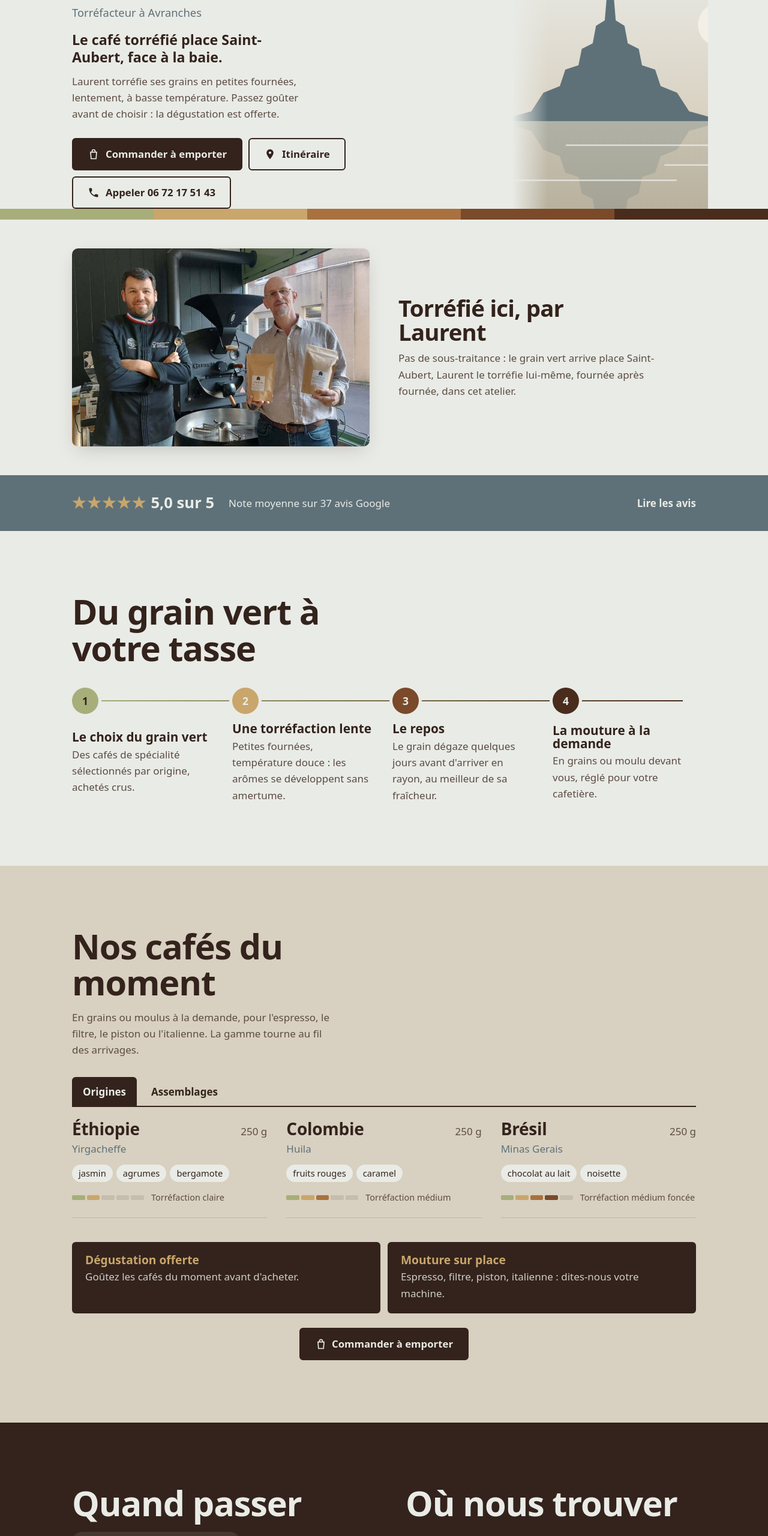
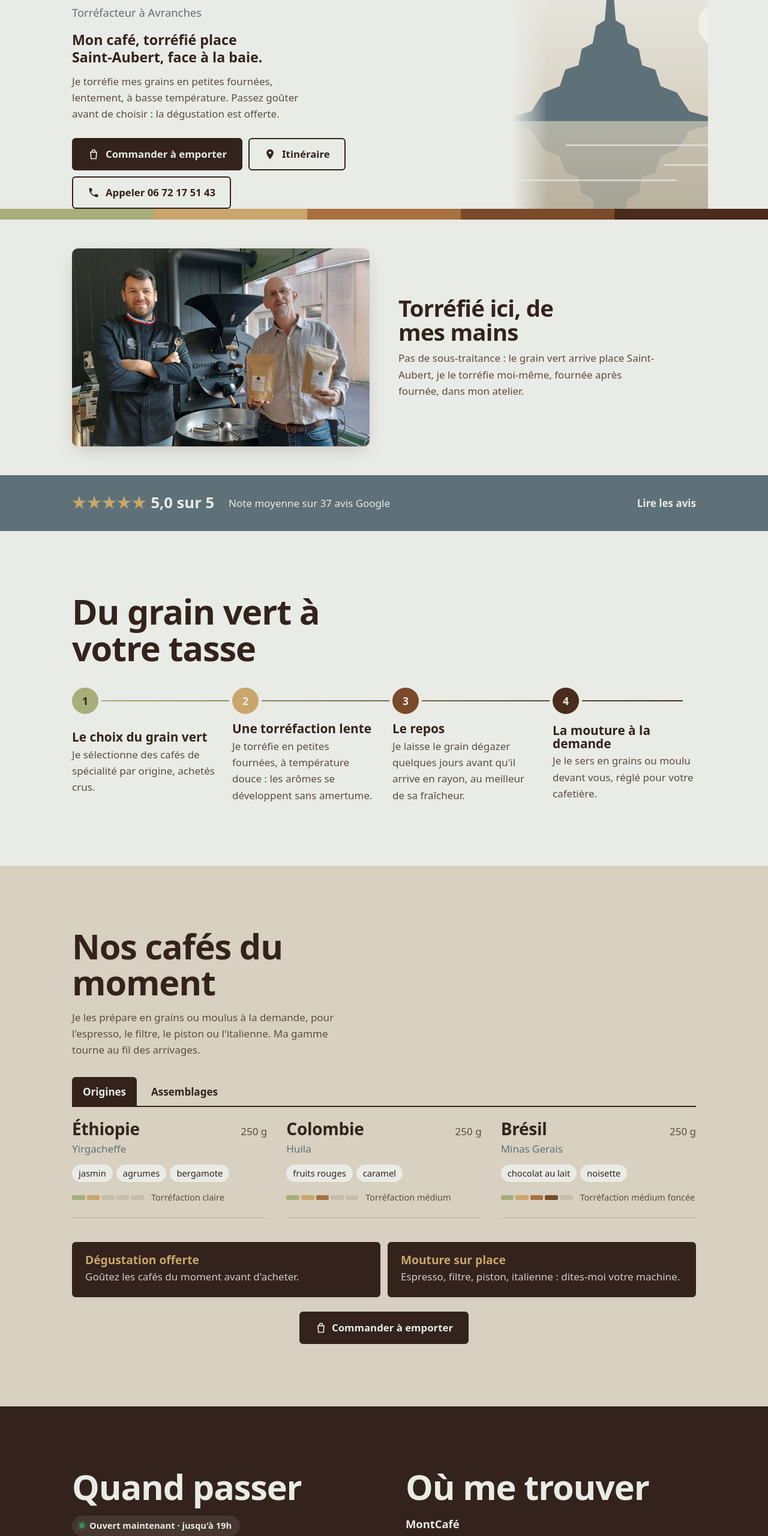
Before and after one commit to ReagZZZz/MontCafe, an Astro site: page / in a window 1280 px wide. Shown: the part 240-2800 px from the top of the page at 60% size. Built offline with nearby package versions, Linux system fonts and the light colour scheme; Astro itself is replaced by a stand-in of ours.

Commit message:
Passe tous les textes du site à la première personne
Laurent parle directement au visiteur ("je torréfie", "mon atelier",
"dites-moi votre machine") au lieu d'un ton descriptif à la 3e
personne. Les mentions légales restent inchangées (identification
légale, format imposé par la loi LCEN).

Co-Authored-By: Claude Sonnet 5 <noreply@anthropic.com>
Claude-Session: https://claude.ai/code/session_017iNmUGTTkSBvnLoFuPXpM1

```diff
--- a/src/components/Infos.astro
+++ b/src/components/Infos.astro
@@ -28,7 +28,7 @@ const reseaux = Object.entries(c.reseaux).filter(([, url]) => url);
     </div>
 
     <div>
-      <h2>Où nous trouver</h2>
+      <h2>Où me trouver</h2>
       <address>
         <strong>{c.nom}</strong><br />
         {c.adresse.rue}<br />
--- a/src/components/Portrait.astro
+++ b/src/components/Portrait.astro
@@ -18,8 +18,8 @@ const c = data.commerce;
       />
     </figure>
     <div class="portrait__texte">
-      <h2 id="titre-portrait">Torréfié ici, par Laurent</h2>
-      <p>Pas de sous-traitance : le grain vert arrive place Saint-Aubert, Laurent le torréfie lui-même, fournée après fournée, dans cet atelier.</p>
+      <h2 id="titre-portrait">Torréfié ici, de mes mains</h2>
+      <p>Pas de sous-traitance : le grain vert arrive place Saint-Aubert, je le torréfie moi-même, fournée après fournée, dans mon atelier.</p>
     </div>
   </div>
 </section>
--- a/src/data/site.json
+++ b/src/data/site.json
@@ -3,15 +3,15 @@
   "site": {
     "url": "https://montcafe.nngk5grnnv.workers.dev",
     "titre": "MontCafé – Torréfacteur artisanal à Avranches",
-    "description": "MontCafé, torréfacteur artisanal place Saint-Aubert à Avranches. Cafés de spécialité torréfiés sur place, en grains ou moulus. Dégustation offerte en boutique.",
+    "description": "Je torréfie mes cafés de spécialité place Saint-Aubert à Avranches, en grains ou moulus. Dégustation offerte en boutique.",
     "langue": "fr"
   },
   "commerce": {
     "nom": "MontCafé",
     "activite": "Torréfacteur",
     "ville": "Avranches",
-    "slogan": "Le café torréfié place Saint-Aubert, face à la baie.",
-    "sousSlogan": "Laurent torréfie ses grains en petites fournées, lentement, à basse température. Passez goûter avant de choisir : la dégustation est offerte.",
+    "slogan": "Mon café, torréfié place Saint-Aubert, face à la baie.",
+    "sousSlogan": "Je torréfie mes grains en petites fournées, lentement, à basse température. Passez goûter avant de choisir : la dégustation est offerte.",
     "telephone": "+33672175143",
     "telephoneAffiche": "06 72 17 51 43",
     "email": "A_CONFIRMER",
@@ -49,7 +49,7 @@
     "dimanche": ""
   },
   "carte": {
-    "intro": "En grains ou moulus à la demande, pour l'espresso, le filtre, le piston ou l'italienne. La gamme tourne au fil des arrivages.",
+    "intro": "Je les prépare en grains ou moulus à la demande, pour l'espresso, le filtre, le piston ou l'italienne. Ma gamme tourne au fil des arrivages.",
     "categories": [
       {
         "nom": "Origines",
@@ -126,15 +126,15 @@
   "atelier": {
     "titre": "Du grain vert à votre tasse",
     "etapes": [
-      { "titre": "Le choix du grain vert", "texte": "Des cafés de spécialité sélectionnés par origine, achetés crus." },
-      { "titre": "Une torréfaction lente", "texte": "Petites fournées, température douce : les arômes se développent sans amertume." },
-      { "titre": "Le repos", "texte": "Le grain dégaze quelques jours avant d'arriver en rayon, au meilleur de sa fraîcheur." },
-      { "titre": "La mouture à la demande", "texte": "En grains ou moulu devant vous, réglé pour votre cafetière." }
+      { "titre": "Le choix du grain vert", "texte": "Je sélectionne des cafés de spécialité par origine, achetés crus." },
+      { "titre": "Une torréfaction lente", "texte": "Je torréfie en petites fournées, à température douce : les arômes se développent sans amertume." },
+      { "titre": "Le repos", "texte": "Je laisse le grain dégazer quelques jours avant qu'il arrive en rayon, au meilleur de sa fraîcheur." },
+      { "titre": "La mouture à la demande", "texte": "Je le sers en grains ou moulu devant vous, réglé pour votre cafetière." }
     ]
   },
   "services": [
     { "titre": "Dégustation offerte", "texte": "Goûtez les cafés du moment avant d'acheter." },
-    { "titre": "Mouture sur place", "texte": "Espresso, filtre, piston, italienne : dites-nous votre machine." }
+    { "titre": "Mouture sur place", "texte": "Espresso, filtre, piston, italienne : dites-moi votre machine." }
   ],
   "mentionsLegales": {
     "raisonSociale": "MONTCAFÉ",
--- a/src/pages/commander.astro
+++ b/src/pages/commander.astro
@@ -23,13 +23,13 @@ const envoye = Astro.url.searchParams.get('envoye') === '1';
     {envoye ? (
       <div class="confirmation" role="status">
         <p><strong>Commande envoyée !</strong></p>
-        <p>Nous vous appelons au besoin pour confirmer le créneau de retrait. À tout de suite place Saint-Aubert.</p>
+        <p>Je vous appelle au besoin pour confirmer le créneau de retrait. À tout de suite place Saint-Aubert.</p>
         <a class="btn btn--contour" href="/">Retour à l'accueil</a>
       </div>
     ) : (
       <>
         <p class="aide">
-          Choisissez vos cafés, indiquez l'heure souhaitée : on prépare votre commande pour le retrait en boutique
+          Choisissez vos cafés, indiquez l'heure souhaitée : je prépare votre commande pour le retrait en boutique
           (environ {site.commande.delaiRetrait}). Pas de paiement en ligne, vous réglez sur place.
         </p>
 
```
